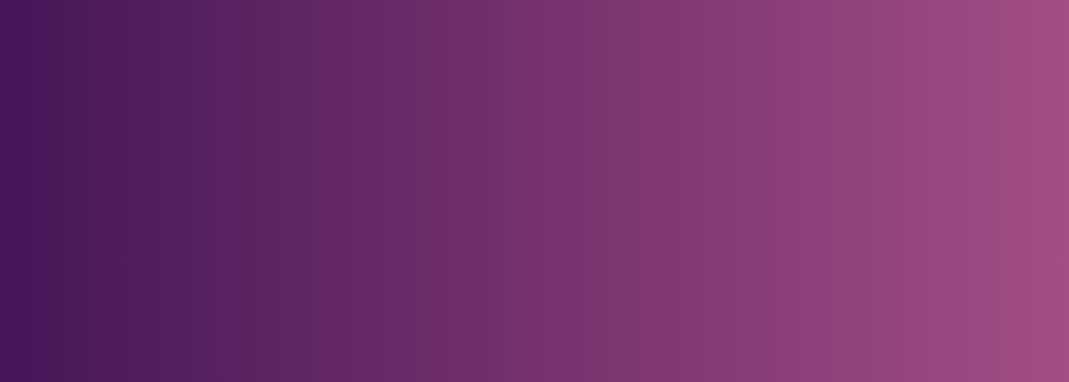
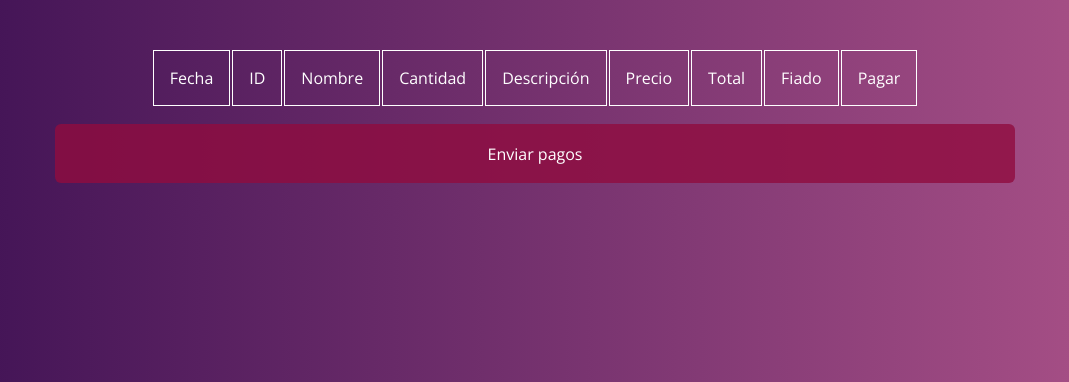
Before and after one commit to NahuelA/TiendaLissa_flask, a Flask app: page /fiado in a window 1280 px wide. Shown: the part 130-512 px from the top of the page, without its empty margins (105-1174 px from the left). Run offline with Flask 2, Linux system fonts and the light colour scheme; data comes from the database, SQL or seed files in the repository.

Commit message:
Add files via upload

```diff
--- a/main/templates/fiado.html
+++ b/main/templates/fiado.html
@@ -6,11 +6,13 @@
         <meta name="viewport" content="width=device-width, initial-scale=1.0">
         <title>Tienda Lissa | Fiado </title>
         <!-- Link de css -->
-    <link rel="stylesheet" href="../../src/main.css">
+        <link rel="stylesheet" href="{{ url_for('static', filename='src/main.css') }}">
         <!-- Link de font-google -->
         <link rel="preconnect" href="https://fonts.googleapis.com">
         <link rel="preconnect" href="https://fonts.gstatic.com" crossorigin>
         <link href="https://fonts.googleapis.com/css2?family=Open+Sans:wght@300&display=swap" rel="stylesheet">
+        <!-- Font_Awesome -->
+        <link rel="stylesheet" href="https://cdn.jsdelivr.net/npm/@fortawesome/fontawesome-free@5.15.3/css/fontawesome.min.css" integrity="sha384-wESLQ85D6gbsF459vf1CiZ2+rr+CsxRY0RpiF1tLlQpDnAgg6rwdsUF1+Ics2bni" crossorigin="anonymous">
     </head>
 <body>
 
@@ -26,6 +28,7 @@
                     <ul class="desplegable">
                         <div>
                             <li class="nav-item"><a class="nav-link" href="{{url_for('buscar_venta_por_mes')}}">Buscar por mes</a></li>
+                            <li class="nav-item"><a class="nav-link" href="{{url_for('resumen_venta_diario')}}">Resumen diario</a></li>
                         </div>
                     </ul>
                 </li>
@@ -39,7 +42,7 @@
                     </ul>
                 </li>
                 <li class="nav-item">
-                    <a class="nav-link" href="#">Fiado</a>
+                    <a class="nav-link" href="{{url_for('fiado')}}">Fiado</a>
                 </li>
                 <li class="nav-item">
                     <a class="nav-link" href="{{url_for('resumen')}}">Resumen</a>
@@ -50,10 +53,41 @@
 
     <main>
         <div class="wrapper">
-
+            <!-- Imprimir en pantalla los registros de la persona ingresada -->
+            <div class="records">
+                <form action="{{url_for('fiado')}}" method="POST">
+                    <table>
+                        <tr>
+                            <td class="row">Fecha</td>
+                            <td class="row">ID</td>
+                            <td class="row">Nombre</td>
+                            <td class="row">Cantidad</td>
+                            <td class="row">Descripción</td>
+                            <td class="row">Precio</td>
+                            <td class="row">Total</td>
+                            <td class="row">Fiado</td>
+                            <td class="row">Pagar</td>
+                        </tr>
+                    {% for row in records %}
+                        <tr>
+                            <td class="row">{{ row['date'] }}</td>
+                            <td class="row">{{ row['id'] }}</td>
+                            <td class="row">{{ row['name'] }}</td>
+                            <td class="row">{{ row['count'] }}</td>
+                            <td class="row">{{ row['description'] }}</td>
+                            <td class="row">{{ row['price'] }}</td>
+                            <td class="row">{{ row['total'] }}</td>
+                            <td class="row paid">{{ row['fiado'] }}</td>
+                            <td class="row"><input class= "inp-style paid-out-class" type="checkbox" name="{{ row['id'] }}" id="" value=""></td>
+                        </tr>
+                    {% endfor %}
+                    </table>
+                    <input type="submit" value="Enviar pagos" class="env" id="paid-send">
+                </form>
+            </div>
         </div>
     </main>
 <!-- Link de js -->
-<script src="../src/main.js"></script>
+<script src="{{ url_for('static', filename='src/fiado.js') }}"></script>
 </body>
 </html>
--- a/main/templates/index.html
+++ b/main/templates/index.html
@@ -28,6 +28,7 @@
                     <ul class="desplegable">
                         <div>
                             <li class="nav-item"><a class="nav-link" href="{{url_for('buscar_venta_por_mes')}}">Buscar por mes</a></li>
+                            <li class="nav-item"><a class="nav-link" href="{{url_for('resumen_venta_diario')}}">Resumen diario</a></li>
                         </div>
                     </ul>
                 </li>
@@ -41,7 +42,7 @@
                     </ul>
                 </li>
                 <li class="nav-item">
-                    <a class="nav-link" href="#">Fiado</a>
+                    <a class="nav-link" href="{{url_for('fiado')}}">Fiado</a>
                 </li>
                 <li class="nav-item">
                     <a class="nav-link" href="{{url_for('resumen')}}">Resumen</a>
@@ -80,6 +81,7 @@
                         <td class="row">Descripción</td>
                         <td class="row">Precio</td>
                         <td class="row">Total</td>
+                        <td class="row">Fiado</td>
                     </tr>
                 {% for row in records %}
                     <tr>
@@ -90,6 +92,7 @@
                         <td class="row">{{ row['description'] }}</td>
                         <td class="row">{{ row['price'] }}</td>
                         <td class="row">{{ row['total'] }}</td>
+                        <td class="row">{{ row['fiado'] }}</td>
                     </tr>
                 {% endfor %}
                 </table>
@@ -98,5 +101,6 @@
     </main>
 <!-- Link de js -->
 <script src="{{ url_for('static', filename='src/main.js') }}"></script>
+
 </body>
 </html>
```
Lines whose indentation alone changed are shown as unchanged.
